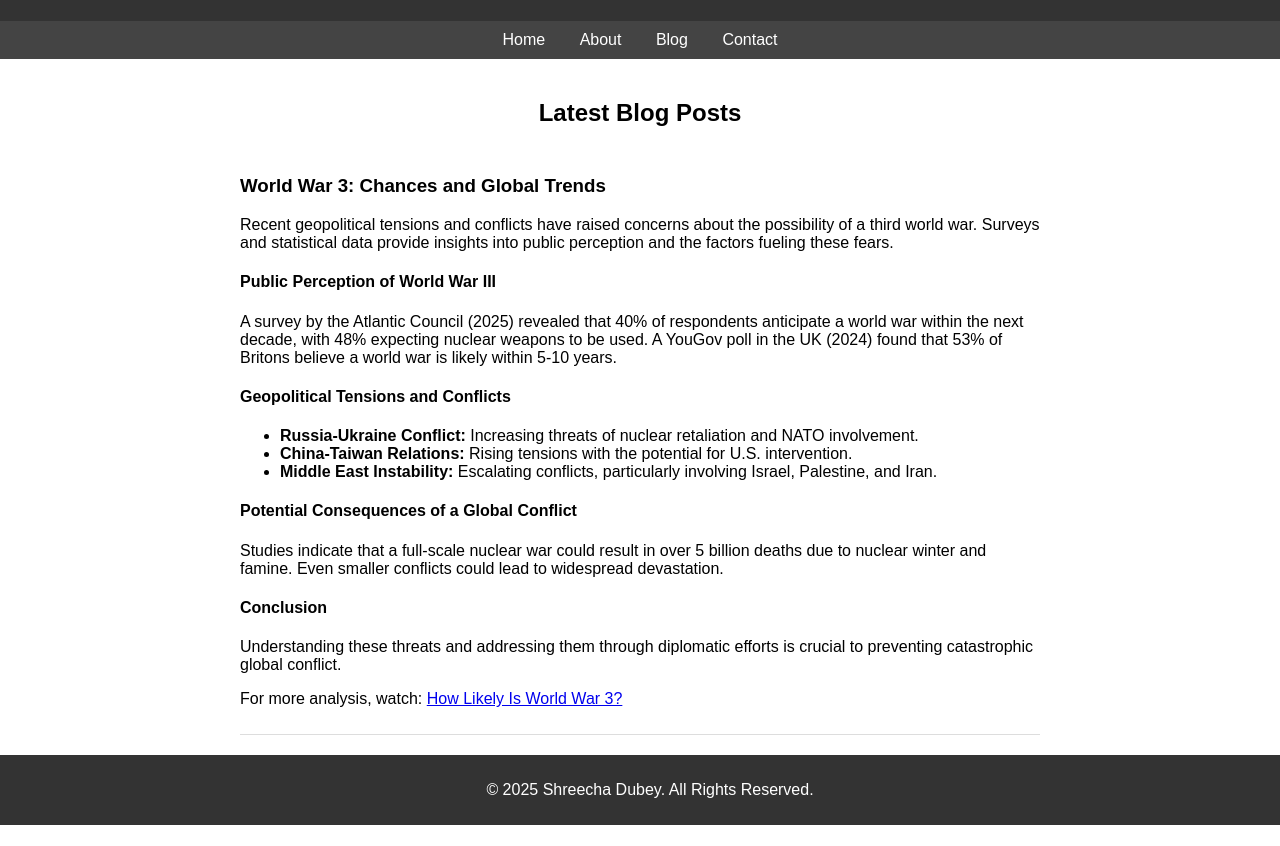
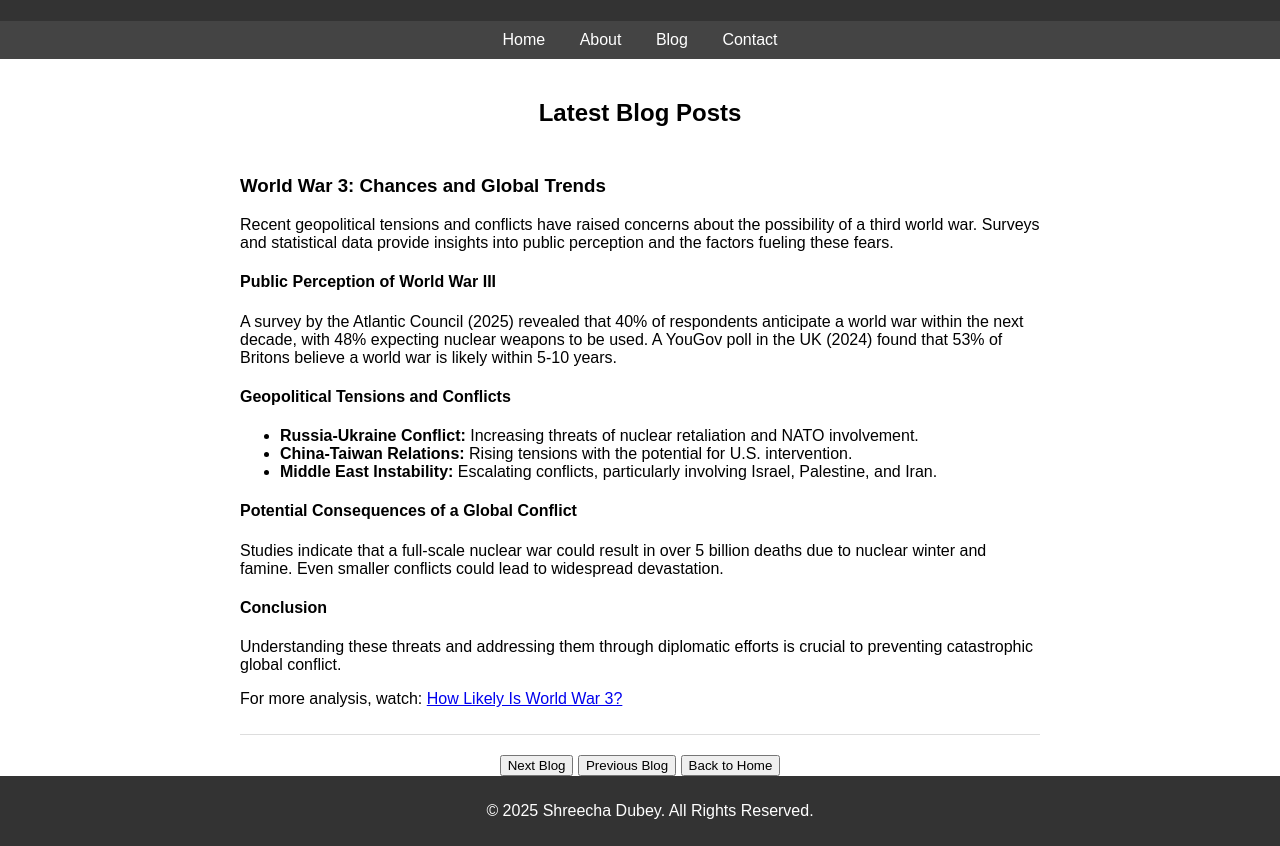
Before and after one commit to QuantanCoAI/My-Website, a plain HTML site: page content.html in a window 1280 px wide. Shown: the part 99-945 px from the top of the page. Before the commit the page ends 924 px from the top, so only its background shows below. Drawn offline with Linux system fonts and the light colour scheme.

Commit message:
Update content.html

```diff
--- a/content.html
+++ b/content.html
@@ -79,6 +79,11 @@
             <p>For more analysis, watch: <a href="https://www.youtube.com/watch?v=UebsZIt_XgI">How Likely Is World War 3?</a></p>
         </div>
     </div>
+    <div class="slider-buttons">
+    <a href="blog-cybersecurity.html"><button>Next Blog</button></a>
+    <a href="blog-worldwar3.html"><button>Previous Blog</button></a>
+    <a href="index.html"><button>Back to Home</button></a>
+</div>
     <footer>
         <p>&copy; 2025 Shreecha Dubey. All Rights Reserved.</p>
     </footer>
```
